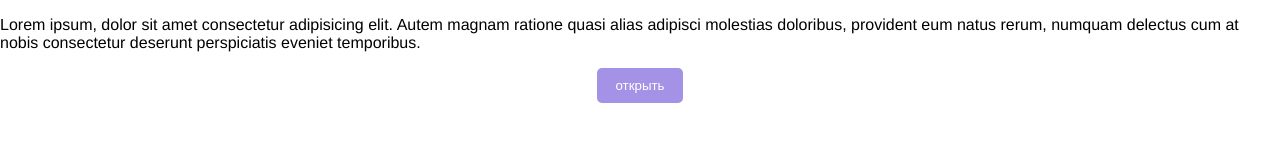
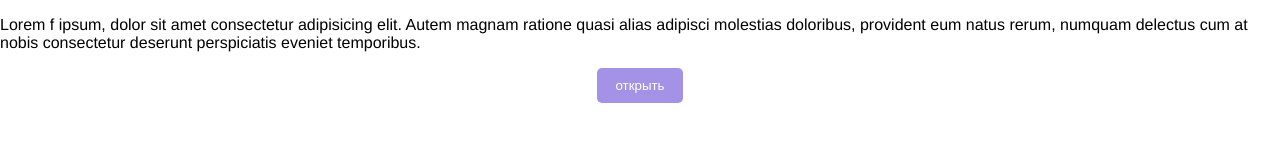
Before and after one commit to george-tsopozidis/JSlerning, a plain HTML site: page index.html in a window 1280 px wide. Drawn offline with Linux system fonts and the light colour scheme.

Commit message:
changes again

```diff
--- a/index.html
+++ b/index.html
@@ -9,7 +9,7 @@
 <body>
   <div class="container">
     <p>
-      Lorem ipsum, dolor sit amet consectetur adipisicing elit. Autem magnam
+      Lorem  f ipsum, dolor sit amet consectetur adipisicing elit. Autem magnam
       ratione quasi alias adipisci molestias doloribus, provident eum natus
       rerum, numquam delectus cum at nobis consectetur deserunt perspiciatis
       eveniet temporibus.
```
